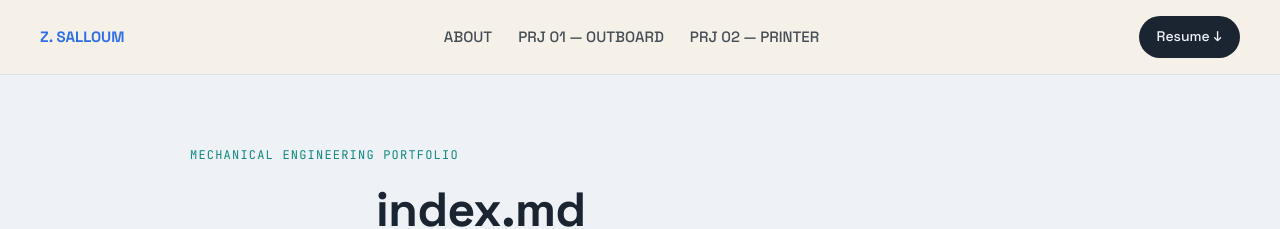
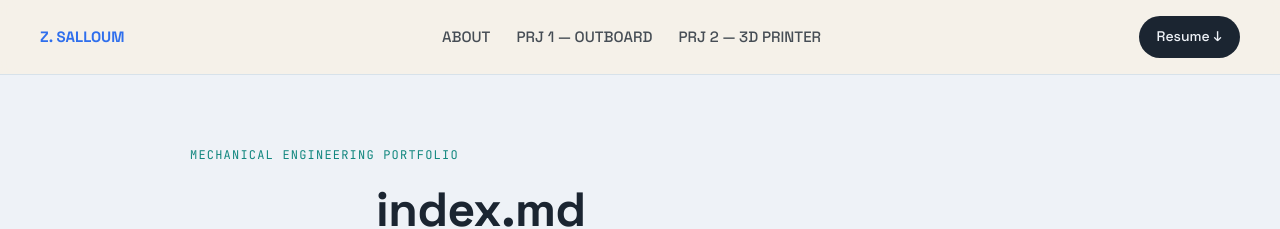
Before and after one commit to zacharysalloum/zacharysalloum.github.io, a Jekyll site: the page built from index.md, in a window 1280 px wide. Shown: the top 229 px of the page. Built offline with Jekyll 4.4.1, drawn with Linux system fonts in a browser that asks for light colours.

Commit message:
Update _config.yml

```diff
--- a/_config.yml
+++ b/_config.yml
@@ -6,16 +6,15 @@
 
 # ---- fill these in ----
 resume_url: /assets/Zachary_Salloum.pdf
-linkedin_url: https://www.linkedin.com/in/YOUR_LINKEDIN_HERE/
-github_url: https://github.com/YOUR_GITHUB_HERE
-email: YOUR_EMAIL_HERE
+linkedin_url: https://www.linkedin.com/in/zachsalloum/
+email: zachsall7@gmail.com
 
 nav_links:
   - label: ABOUT
     url: "#about"
-  - label: "PRJ 01 — OUTBOARD"
-    url: "#prj-01"
-  - label: "PRJ 02 — PRINTER"
-    url: "#prj-02"
+  - label: "PRJ 1 — OUTBOARD"
+    url: "#prj-1"
+  - label: "PRJ 2 — 3D PRINTER"
+    url: "#prj-2"
 
 markdown: kramdown
```
